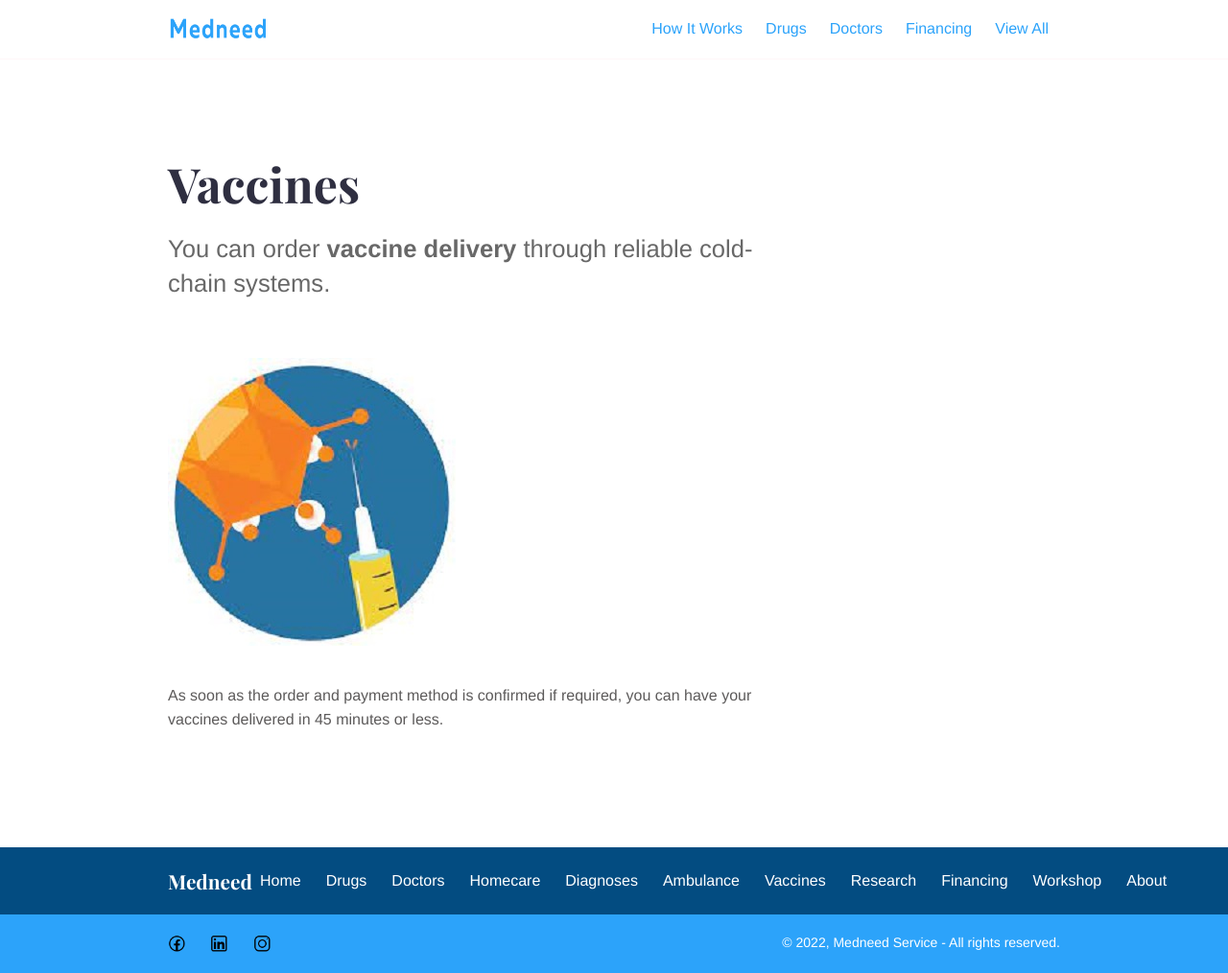
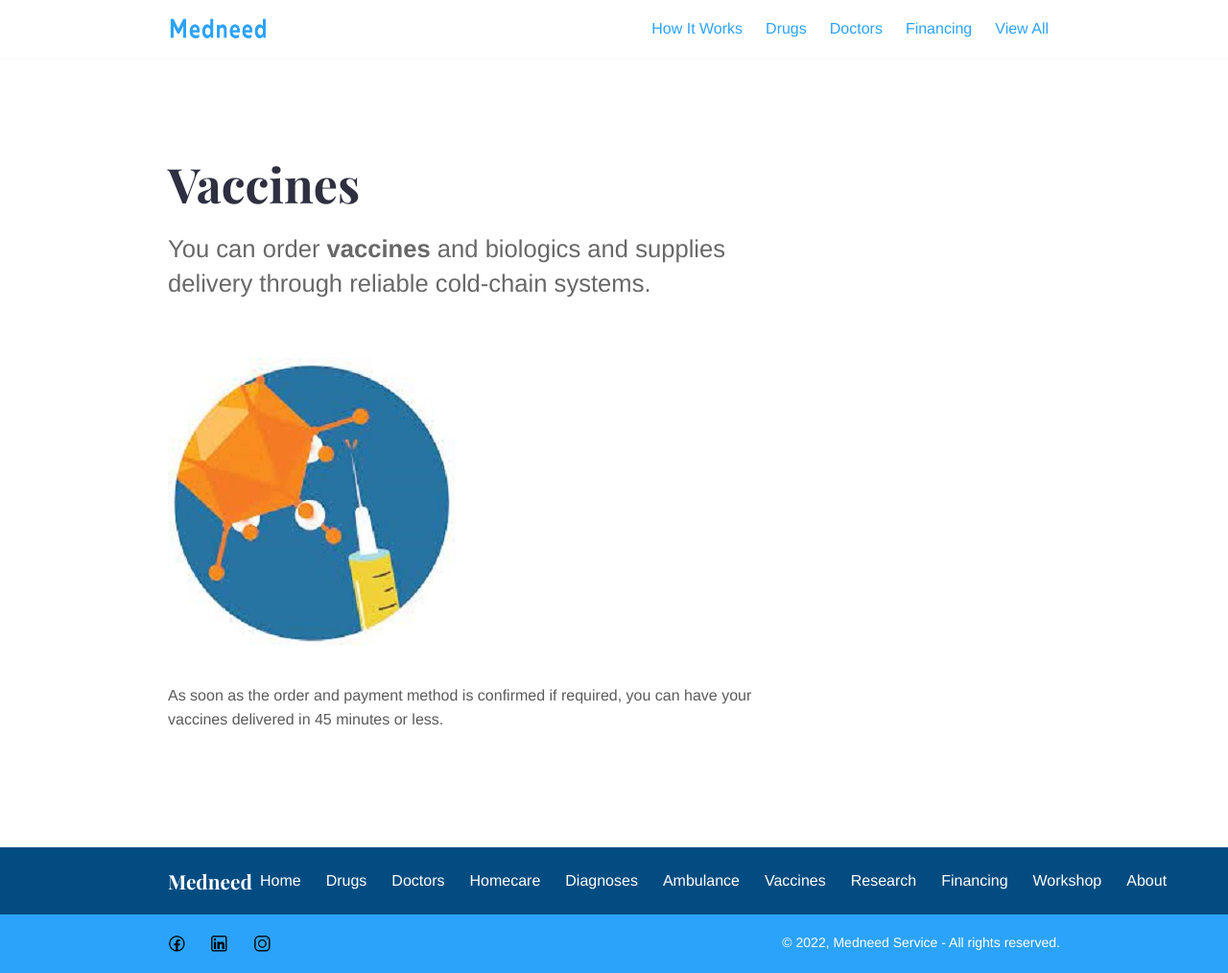
Before and after one commit to Iraneus/betamedneed, a Jekyll site: the page built from _services/vaccines.md, in a window 1280 px wide. Shown: the whole page at 96% size. Built offline with Jekyll 4.4.1, drawn with Linux system fonts in a browser that asks for light colours.

Commit message:
vaccines, home and ambulance updates and more

```diff
--- a/_layouts/home.html
+++ b/_layouts/home.html
@@ -25,14 +25,14 @@
 <div class="strip">
   <div class="container pt-6 pb-6 pb-md-10">
     <div class="row justify-content-start">
-      {% for service in site.services limit:9 %}
+      {% for service in site.services limit:6 %}
       <div class="col-12 col-md-4 mb-1">
         <div class="service service-summary">
           <div class="service-content">
             <h2 class="service-title">
               <a href="{{ service.url | relative_url }}">{{ service.title }}</a>
             </h2>
-            <p>{{ service.content | markdownify | strip_html | truncate: 100 }}</p>
+            <p>{{ service.content | markdownify | strip_html | truncate: 90 }}</p>
           </div>
         </div>
       </div>
--- a/_services/vaccines.md
+++ b/_services/vaccines.md
@@ -6,7 +6,7 @@
 layout: service
 ---
 
-You can order **vaccine delivery** through reliable cold-chain systems.
+You can order **vaccines** and biologics and supplies delivery through reliable cold-chain systems.
 
 ![Vaccine Supply](/images/illustrations/vaccine.jpg)
 
```
Also changed, not shown: _services/ambulance.md (+1 -1 lines).
